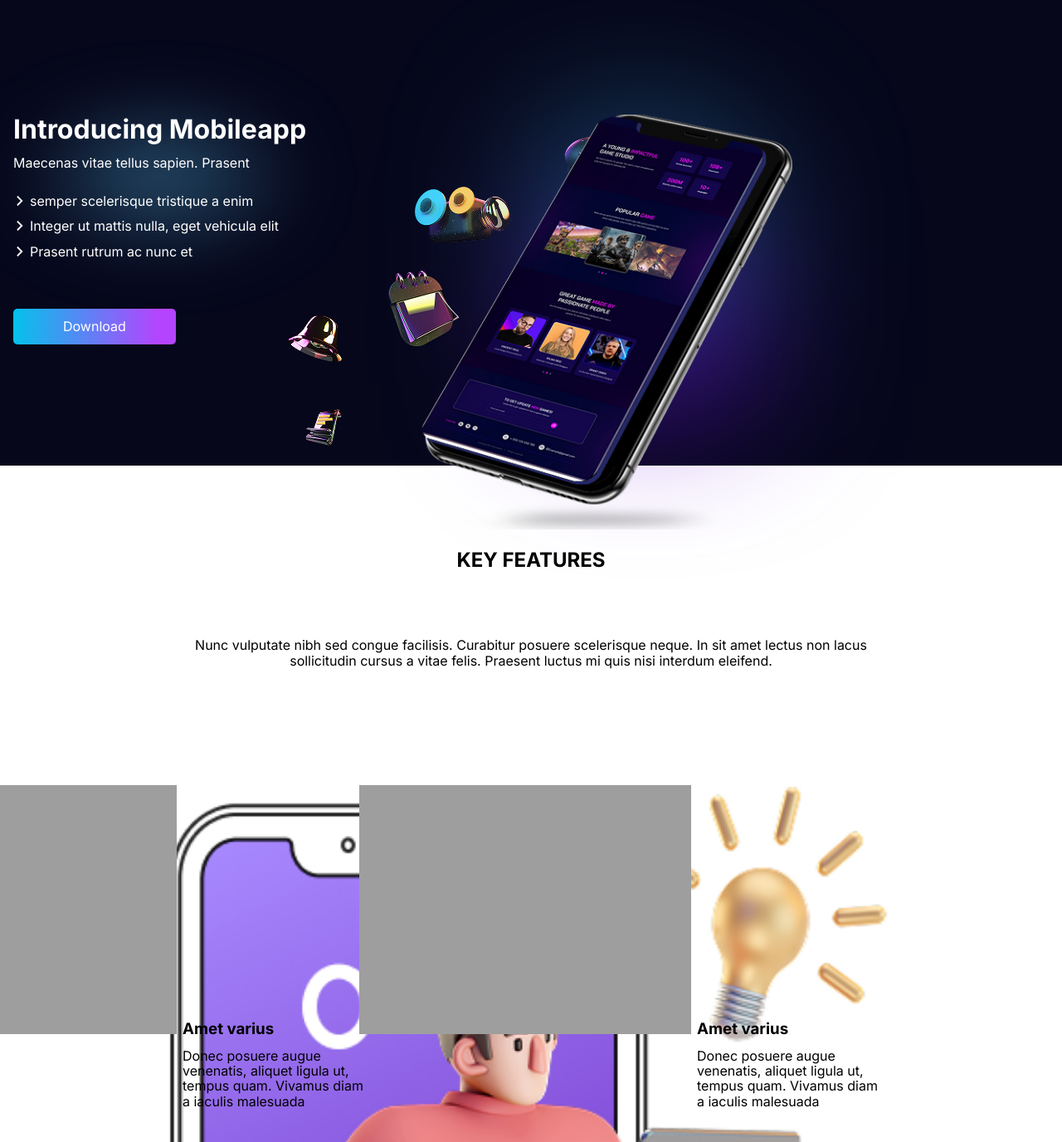
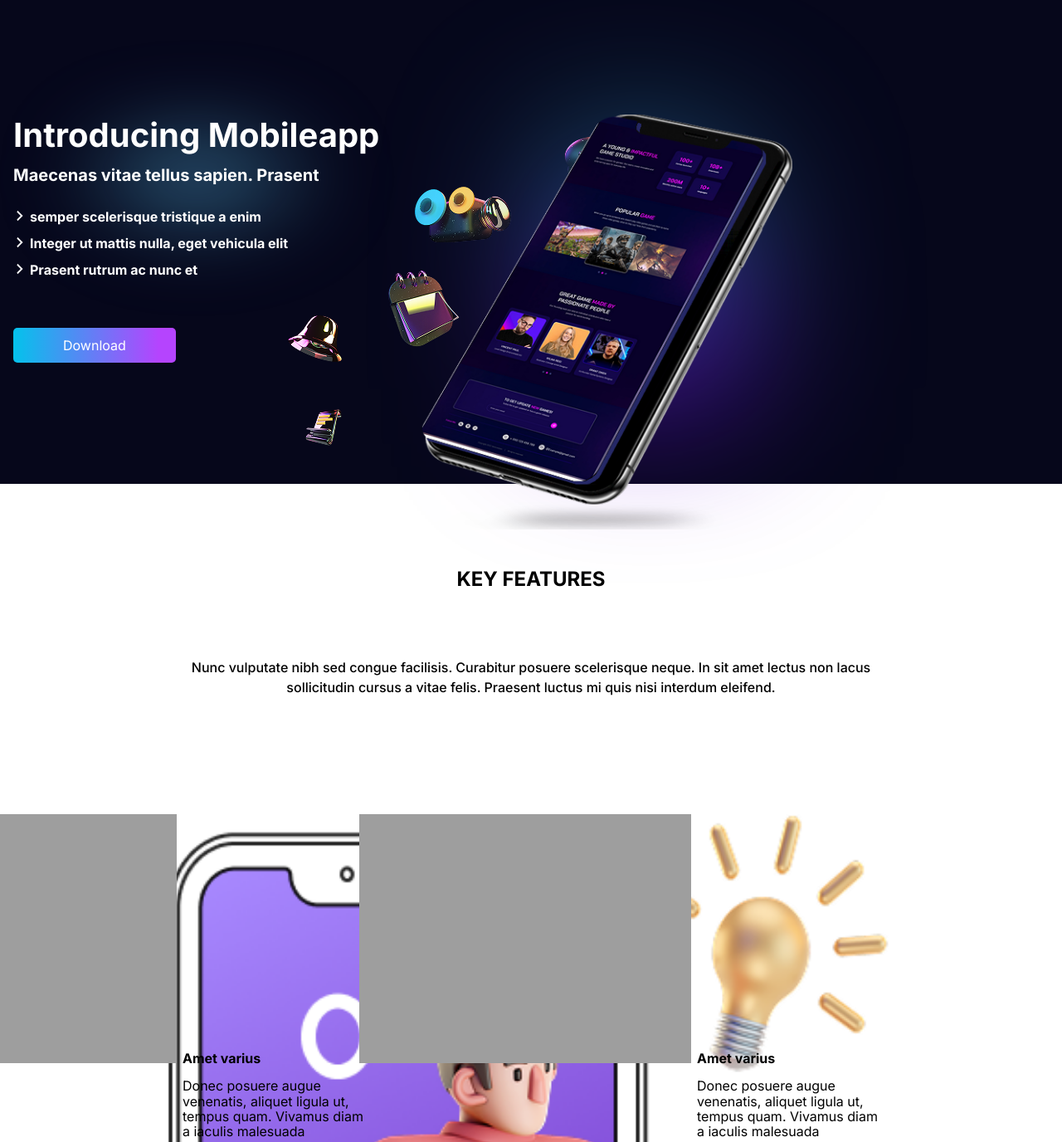
Before and after one commit to gladja/FE_34_13_11_24-Mobileapp, a plain HTML site: page index.html in a window 1280 px wide. Shown: the part 80-1456 px from the top of the page at 83% size. Drawn offline with nearby package versions, Linux system fonts and the light colour scheme.

Commit message:
manual style

```diff
--- a/css/style.css
+++ b/css/style.css
@@ -128,10 +128,22 @@ body {
 
 .hero-title {
   padding-bottom: 12px;
+  color: var(--font-main);
+
+  font-size: 40px;
+  font-style: normal;
+  font-weight: 700;
+  line-height: normal;
 }
 
 .hero-text {
   padding-bottom: 28px;
+  color: var(--font-main);
+
+  font-size: 20px;
+  font-style: normal;
+  font-weight: 700;
+  line-height: normal;
 }
 
 .hero-list {
@@ -145,6 +157,12 @@ body {
 }
 .hero-item {
   padding-left: 20px;
+  color: var(--font-main);
+
+  font-size: 16px;
+  font-style: normal;
+  font-weight: 700;
+  line-height: normal;
   position: relative;
 }
 .hero-item::before {
@@ -180,6 +198,12 @@ body {
 .features-title {
   padding-bottom: 80px;
   text-align: center;
+  color: var(--font-second);
+
+  font-size: 24px;
+  font-style: normal;
+  font-weight: 700;
+  line-height: normal;
 }
 
 .features-text {
@@ -187,6 +211,14 @@ body {
   text-align: center;
   inline-size: 886px;
   margin: 0 auto;
+
+  color: #000;
+  text-align: center;
+
+  font-size: 16px;
+  font-style: normal;
+  font-weight: 500;
+  line-height: calc(24 / 16); /* 150% */
 }
 
 .features-list {
@@ -208,6 +240,12 @@ body {
 
 .features-sub__title {
   padding-bottom: 12px;
+  color: #000;
+
+  font-size: 16px;
+  font-style: normal;
+  font-weight: 700;
+  line-height: calc(24 / 16);
 }
 
 .team {
@@ -232,7 +270,16 @@ body {
 
 .team-item {
   padding: 14px 12px 12px;
-  background: var(--cards-color);
+  color: var(--font-main);
+  background: linear-gradient(
+      313deg,
+      rgba(0, 197, 235, 0.5) -0.2%,
+      rgba(181, 68, 254, 0.5) 112.66%
+    ),
+    #06071b;
+
+  backdrop-filter: blur(17.5px);
+  /* background: var(--cards-color); */
   /* text-align: center; */
   border-radius: 15px;
 }
```
